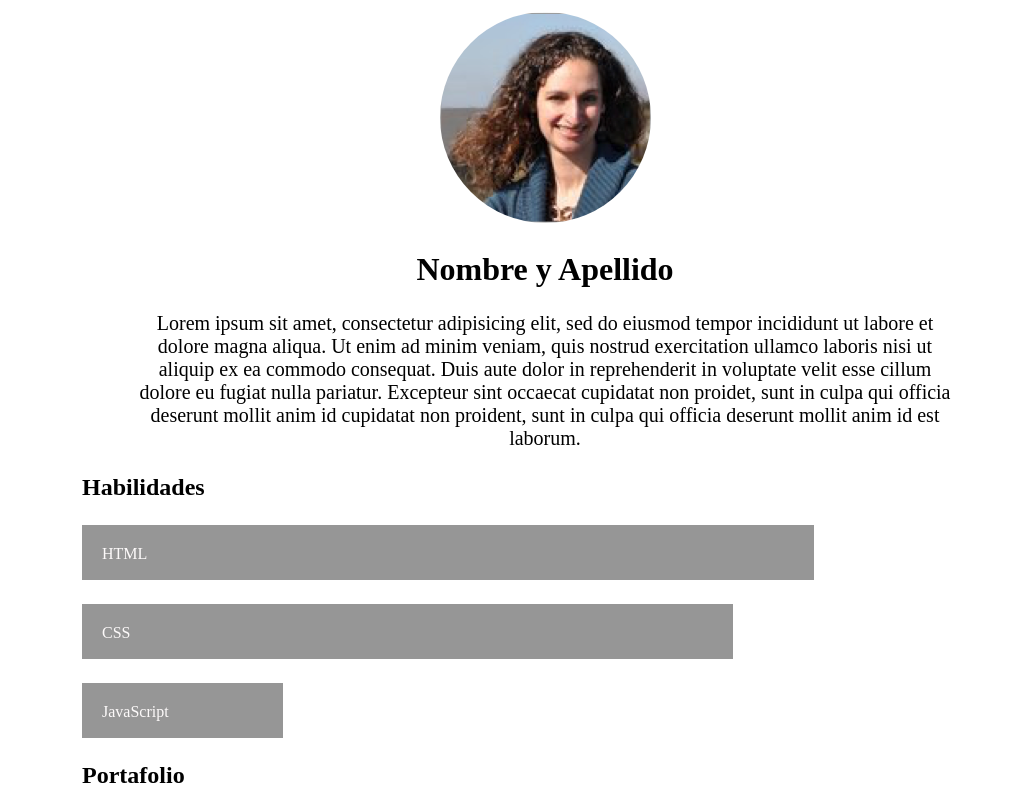
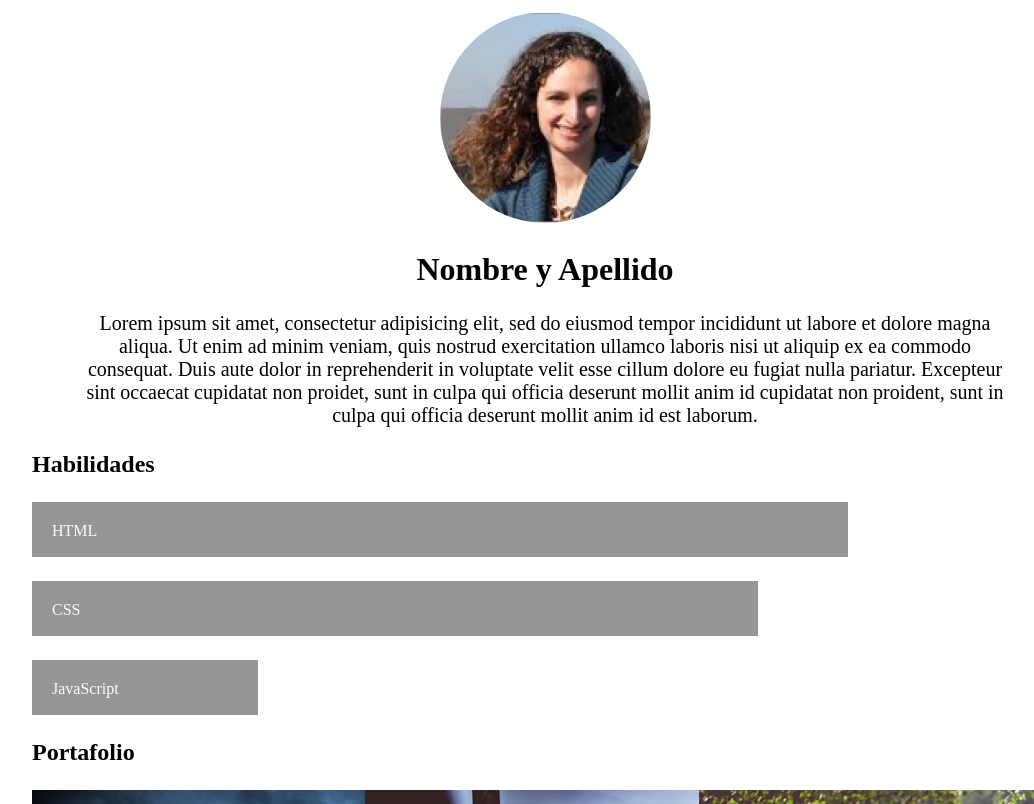
Before and after one commit to sonitaforever/mi-primer-layout, a plain HTML site: page coder-detail.html in a window 1280 px wide. Shown: the top 804 px of the page, without its empty margins (120-1154 px from the left). Drawn offline with Linux system fonts and the light colour scheme.

Commit message:
Correcion tres

```diff
--- a/coder-detail.html
+++ b/coder-detail.html
@@ -9,7 +9,7 @@
 
 </head>
 <body>
-    <div class="container" class="cdos">
+    <div class="container">
 <header>
 <div class="row">
     <div class="col-12">
--- a/css/main.css
+++ b/css/main.css
@@ -6,7 +6,7 @@
 }
 .container{
 	width: 100%;
-	max-width: 900px;
+	max-width: 1000px;
 	margin: 0px auto;
 
 }
@@ -130,10 +130,6 @@ p{
 	border-radius: 50%;
 }
 
-h1{
-
-}
-
 .descripcion{
 	text-align: center;
 	font-size: 20px;
```
Also changed, not shown: index.html (+1 -1 lines).
